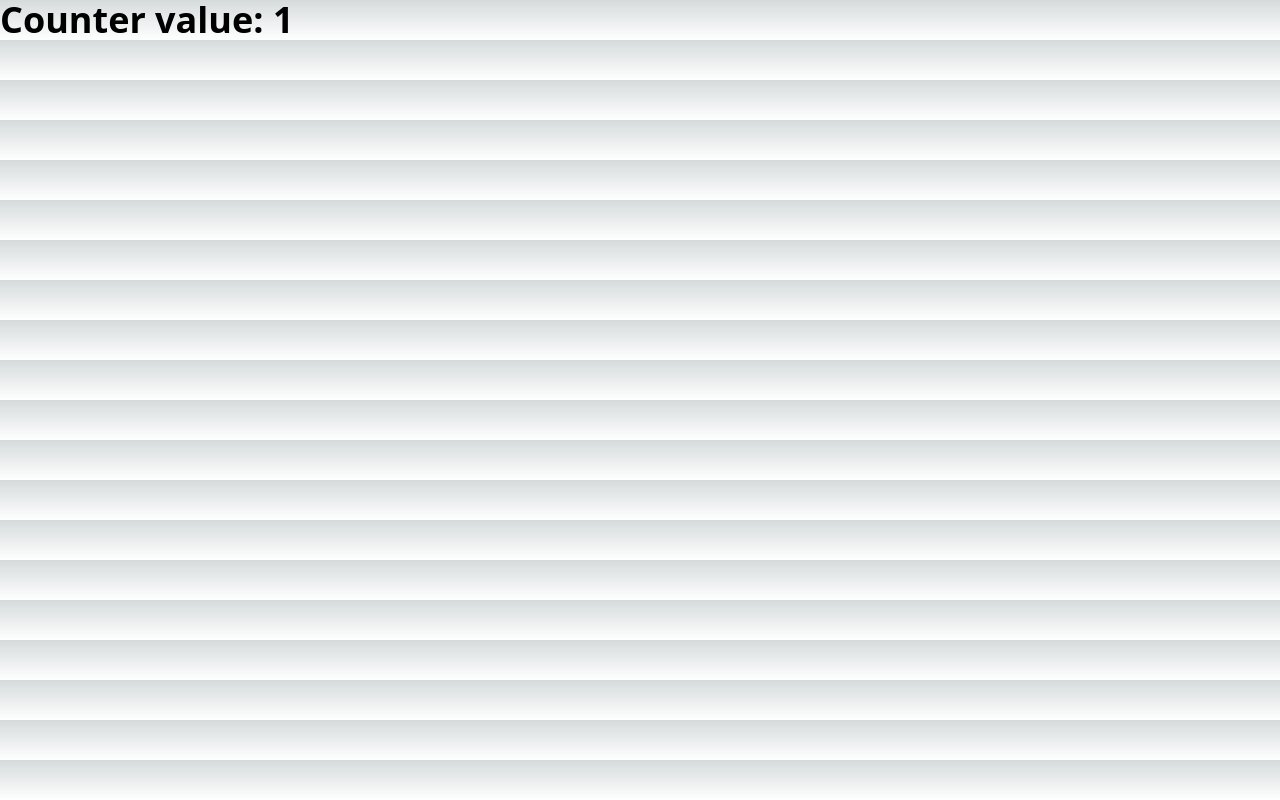
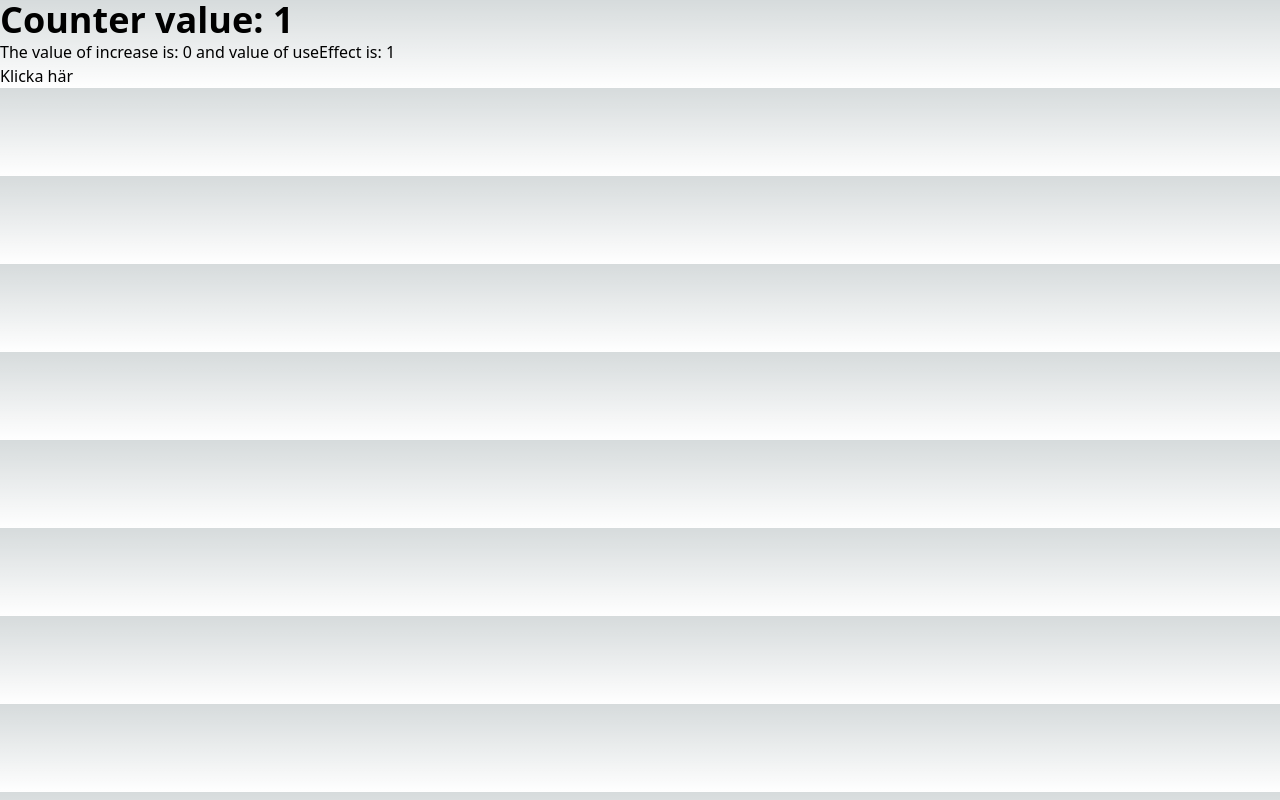
Before and after one commit to valle1336/bid-site, a Next.js app: page /effect in a window 1280 px wide. Built offline with nearby package versions, Linux system fonts and the light colour scheme.

Commit message:
Lekte runt med useEffects och fortsätter med class

```diff
--- a/classes/user.ts
+++ b/classes/user.ts
@@ -1,4 +1,4 @@
-
+//Detta är ett classes exempel
 
 
 export default class user {
--- a/pages/effect.tsx
+++ b/pages/effect.tsx
@@ -4,24 +4,31 @@ import { use, useEffect, useState } from "react";
 interface Props {}
 
 type TData = {
-    name: string
-} //Exempel på type
+  name: string;
+}; //Exempel på type
 
 interface IData {
-    name: string
+  name: string;
 } //Exempel på interface
 
 const Effect: NextPage<Props> = ({}) => {
   const [counter, setCounter] = useState<number>(0);
+  const [increase, setIncrease] = useState<number>(0);
 
   useEffect(() => {
     console.log("Hello!");
     setCounter(counter + 1);
-  }, []); //Så fort det vi matar in i arrayen ändras så kommer useEffect köras
+  }, [increase]); //Så fort det vi matar in i arrayen ändras så kommer useEffect köras
 
   return (
     <div>
       <h1 className="font-bold text-4xl">Counter value: {counter}</h1>
+      <p>The value of increase is: {increase} and value of useEffect is: {counter}</p>
+      <button
+        onClick={() => {
+          setIncrease(increase + 1);
+        }}
+      >Klicka här</button>
     </div>
   );
 };
```
